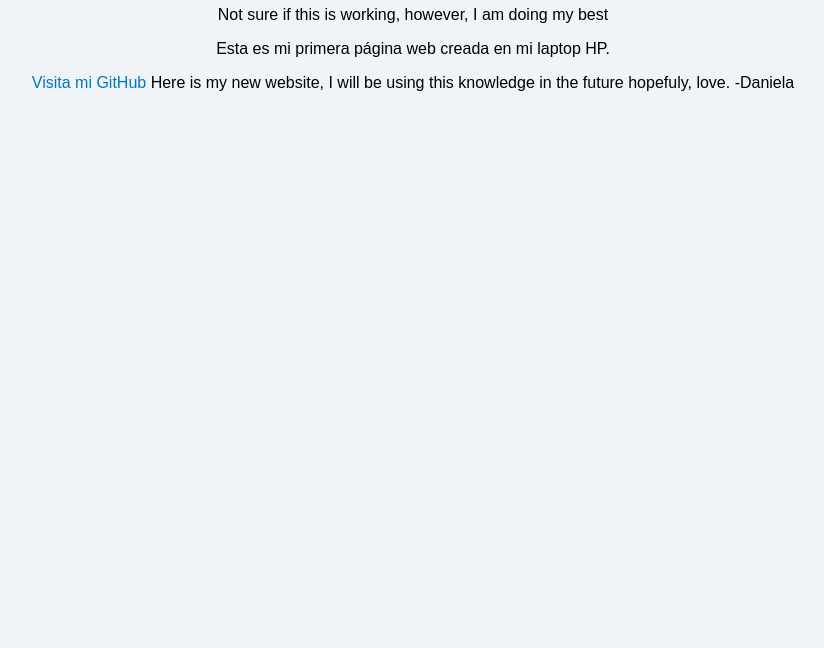
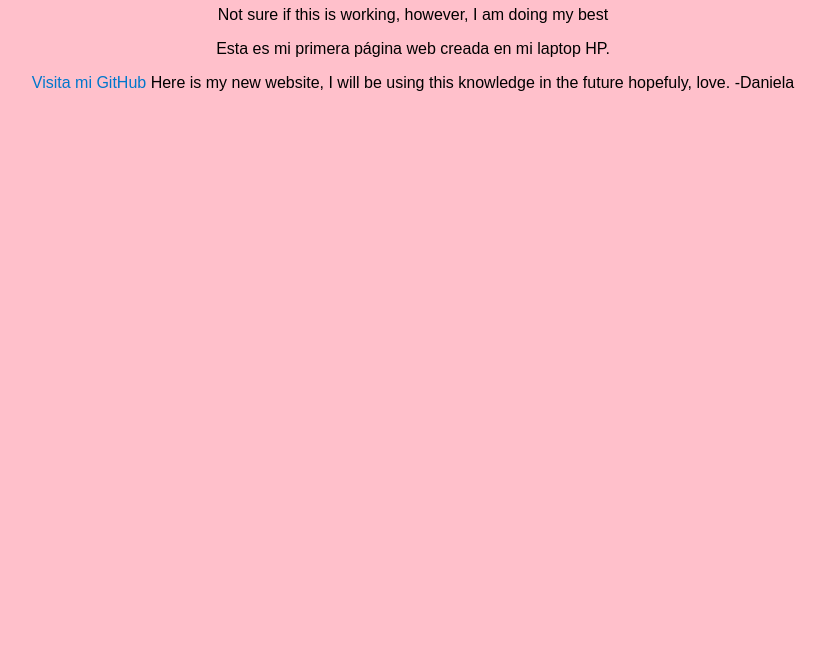
Before and after one commit to Danielafdez1/mysite-trial, a plain HTML site: page index.html in a window 1280 px wide. Shown: the part 152-800 px from the top of the page, without its empty margins (227-1051 px from the left). Drawn offline with Linux system fonts and the light colour scheme.

Commit message:
Update index.html

```diff
--- a/index.html
+++ b/index.html
@@ -8,7 +8,7 @@
       body {
         font-family: Arial, sans-serif;
         text-align: center;
-        background-color: #f0f4f6;
+        background-color: #FFC0CB;
         margin-top: 100px;
       }
       h1 {
```
